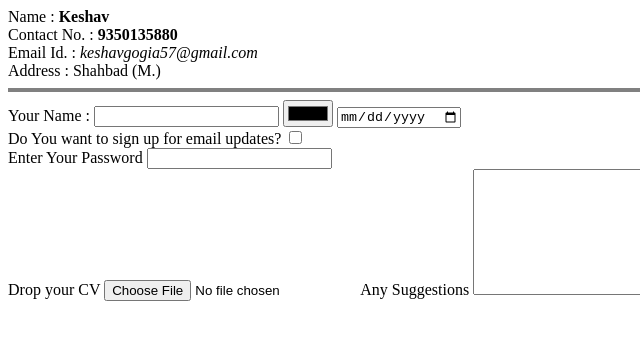
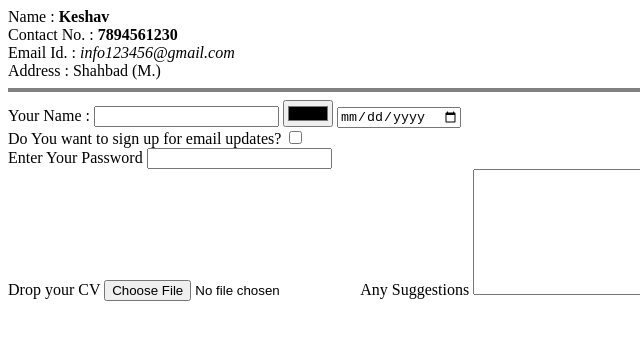
Before and after one commit to KeshavGogia/personal, a plain HTML site: page contact.html in a window 1280 px wide. Shown: the full height of the page, 0-640 px from the left. Drawn offline with Linux system fonts and the light colour scheme.

Commit message:
Update contact.html

```diff
--- a/contact.html
+++ b/contact.html
@@ -6,8 +6,8 @@
 </head>
 <body>
     Name :          <strong>Keshav</strong><br>
-    Contact No. :   <strong>9350135880</strong><br>
-    Email Id. :     <em>keshavgogia57@gmail.com</em><br>
+    Contact No. :   <strong>7894561230</strong><br>
+    Email Id. :     <em>info123456@gmail.com</em><br>
     Address :       Shahbad (M.)<br>
     <hr size="4" noshade>
     <form  action="mailto:keshavgogia57@gmail.com" method="post" enctype="text/plain">
```
